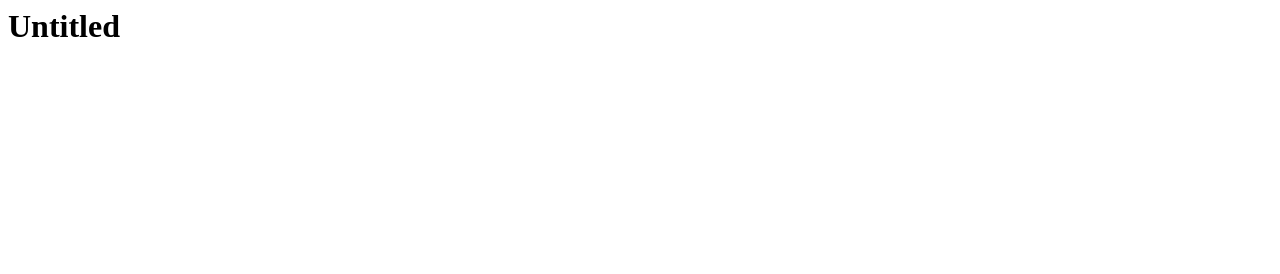
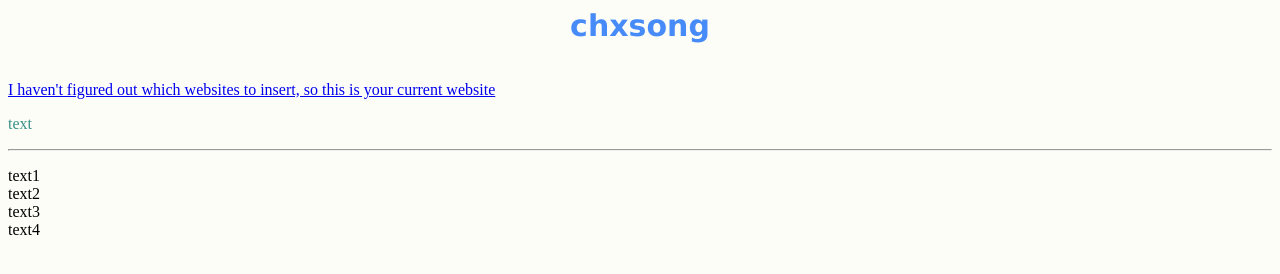
Before and after one commit to chxsong/chxsong.github.io, a plain HTML site: page index.html in a window 1280 px wide. Drawn offline with Linux system fonts and the light colour scheme.

Commit message:
Update index.html

```diff
--- a/index.html
+++ b/index.html
@@ -1,7 +1,15 @@
 <html>
-<body>
 
-<h1>Untitled</h1>
+<body style="background-color:#FDFDF8">
+<h1 style="font-family:verdana;color:#468BF7;font-size:30px;text-align:center">chxsong</h1>
+<br/>
+<a href="https://chxsong.github.io">
+I haven't figured out which websites to insert, so this is your current website
+</a>
+<p style="color:#399188">text</p>
+<hr/>
+<p>text1<br/>text2<br/>text3<br/>text4</p>
+<!-- this is a comment. 这个是注释 -->
+</body>
 
-</body>
 </html>
```
